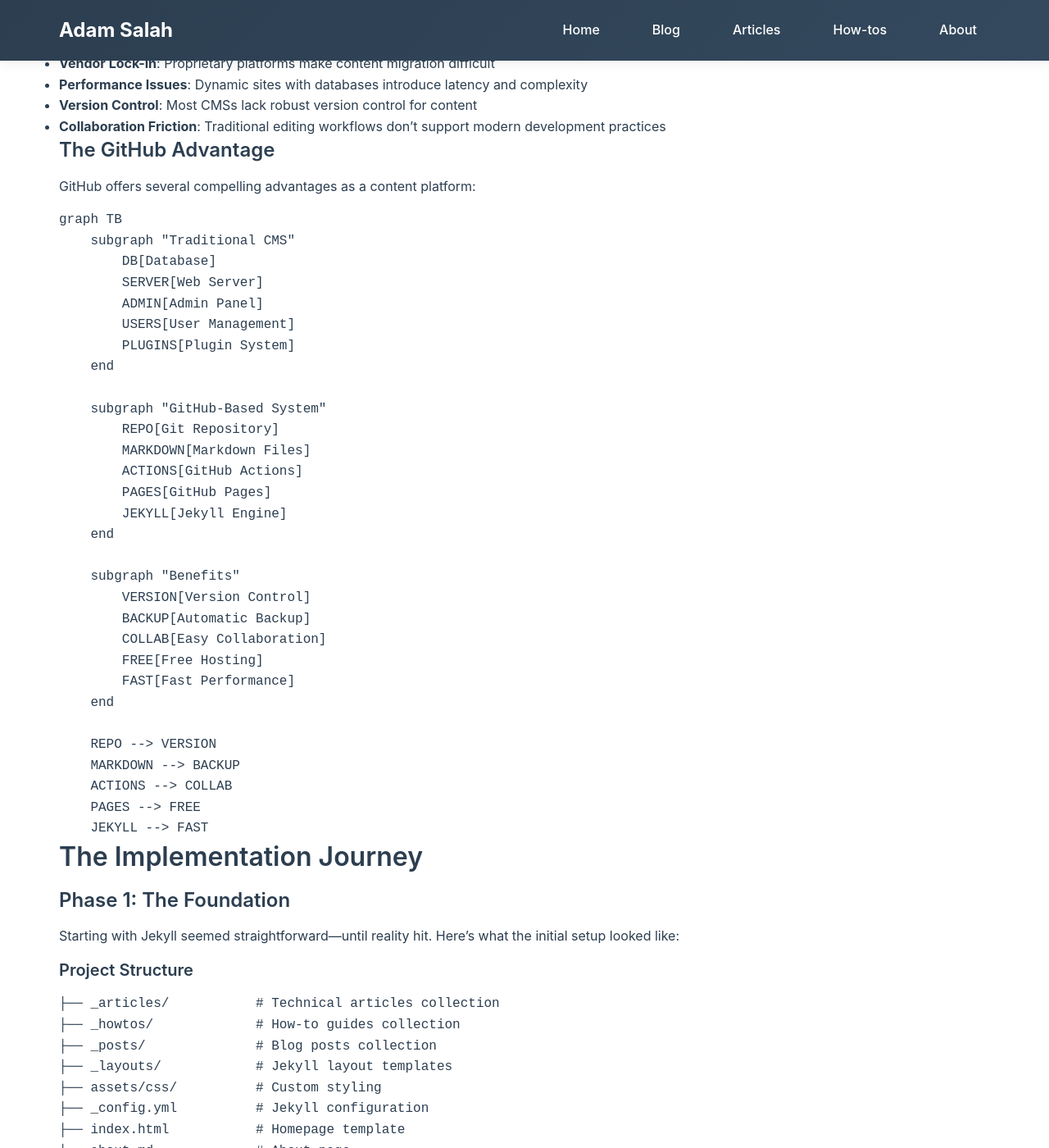
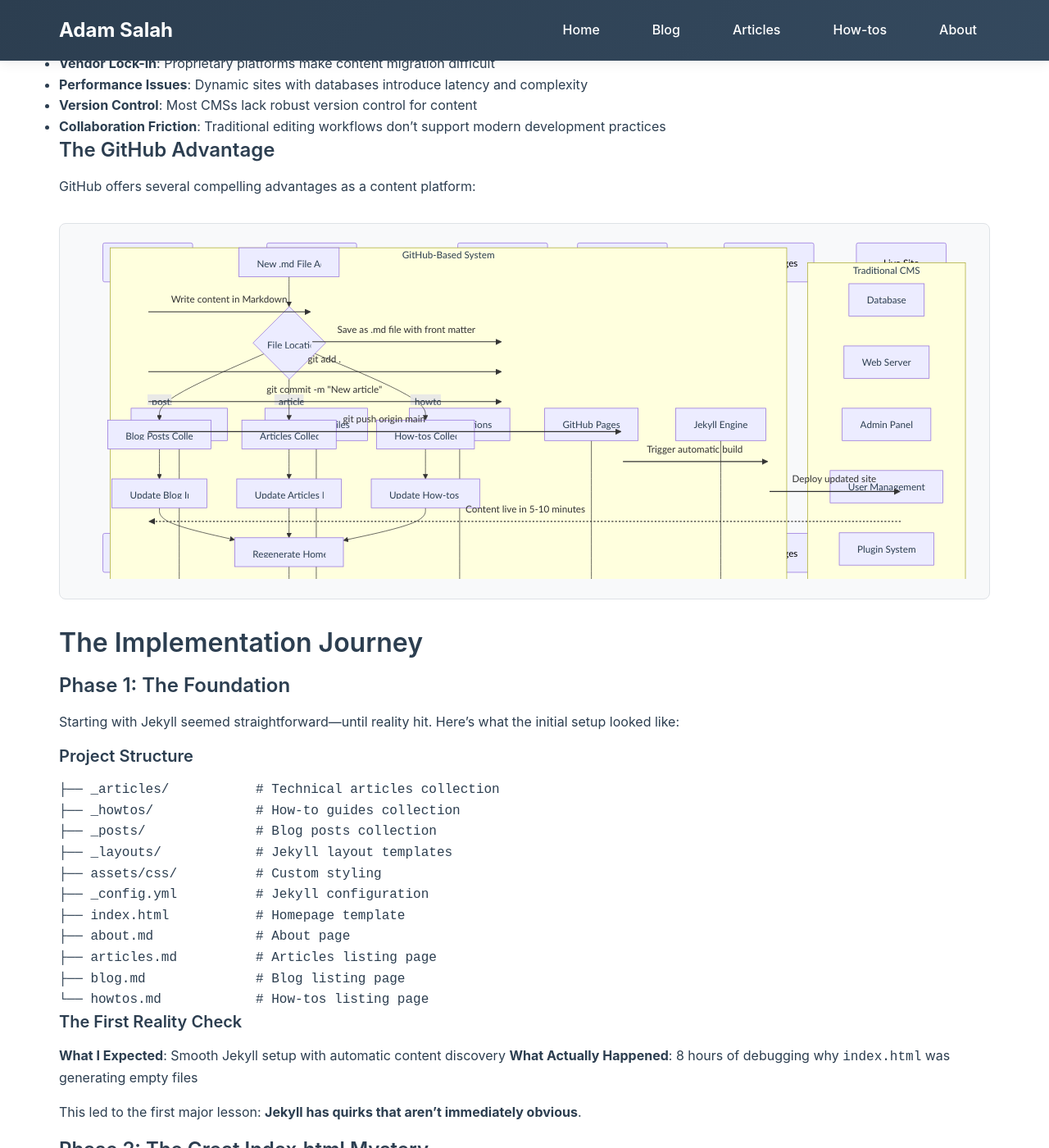
Before and after one commit to adamsalah13/adamsalah13.github.io, a Jekyll site: the page built from _articles/github-document-management-blogging.md, in a window 1280 px wide and 1400 px high, scrolled down 694 px. Shown: the whole window at 82% size. Built offline with Jekyll 4.4.1, drawn with Linux system fonts in a browser that asks for light colours; some of the changed text lies outside the part shown.

Commit message:
Add Mermaid.js support for diagram rendering
- Include Mermaid.js CDN in default layout
- Convert markdown mermaid blocks to HTML div elements
- Add CSS styling for better diagram presentation
- Enable client-side rendering of flowcharts and sequence diagrams
- Fixes GitHub Pages Jekyll compatibility with Mermaid diagrams

````diff
--- a/_articles/github-document-management-blogging.md
+++ b/_articles/github-document-management-blogging.md
@@ -30,7 +30,7 @@
 
 GitHub offers several compelling advantages as a content platform:
 
-```mermaid
+<div class="mermaid">
 graph TB
     subgraph "Traditional CMS"
         DB[Database]
@@ -61,7 +61,7 @@
     ACTIONS --> COLLAB
     PAGES --> FREE
     JEKYLL --> FAST
-```
+</div>
 
 ## The Implementation Journey
 
@@ -136,7 +136,7 @@
 
 #### Content Discovery Flow
 
-```mermaid
+<div class="mermaid">
 flowchart TD
     A[New .md File Added] --> B{File Location?}
 
@@ -153,7 +153,7 @@
     H --> I
 
     I --> J[Content Live]
-```
+</div>
 
 ## What to Watch For: Common Pitfalls
 
@@ -209,7 +209,7 @@
 
 ### Content Creation Process
 
-```mermaid
+<div class="mermaid">
 sequenceDiagram
     participant Writer as Content Creator
     participant Editor as Text Editor
@@ -226,7 +226,7 @@
     GitHub->>Pages: Trigger automatic build
     Pages->>Site: Deploy updated site
     Site-->>Writer: Content live in 5-10 minutes
-```
+</div>
 
 ### Real-World Example
 
--- a/_layouts/default.html
+++ b/_layouts/default.html
@@ -32,5 +32,15 @@
             <p>&copy; 2025 {{ site.title }}. Built with Jekyll & GitHub Pages.</p>
         </div>
     </footer>
+
+    <!-- Mermaid.js for diagram rendering -->
+    <script src="https://cdn.jsdelivr.net/npm/mermaid/dist/mermaid.min.js"></script>
+    <script>
+        mermaid.initialize({
+            startOnLoad: true,
+            theme: 'default',
+            securityLevel: 'loose'
+        });
+    </script>
 </body>
 </html>
--- a/assets/css/main.css
+++ b/assets/css/main.css
@@ -48,6 +48,22 @@
 p {
   margin-bottom: 1rem;
   color: var(--text);
+}
+
+/* Mermaid Diagram Styling */
+.mermaid {
+  margin: 2rem 0;
+  text-align: center;
+  background: var(--bg-light);
+  border: 1px solid var(--border);
+  border-radius: var(--radius);
+  padding: 1rem;
+  overflow-x: auto;
+}
+
+.mermaid svg {
+  max-width: 100%;
+  height: auto;
 }
 
 a {
````
Also changed, not shown: _articles/promo.md (added, +34 -0 lines).
